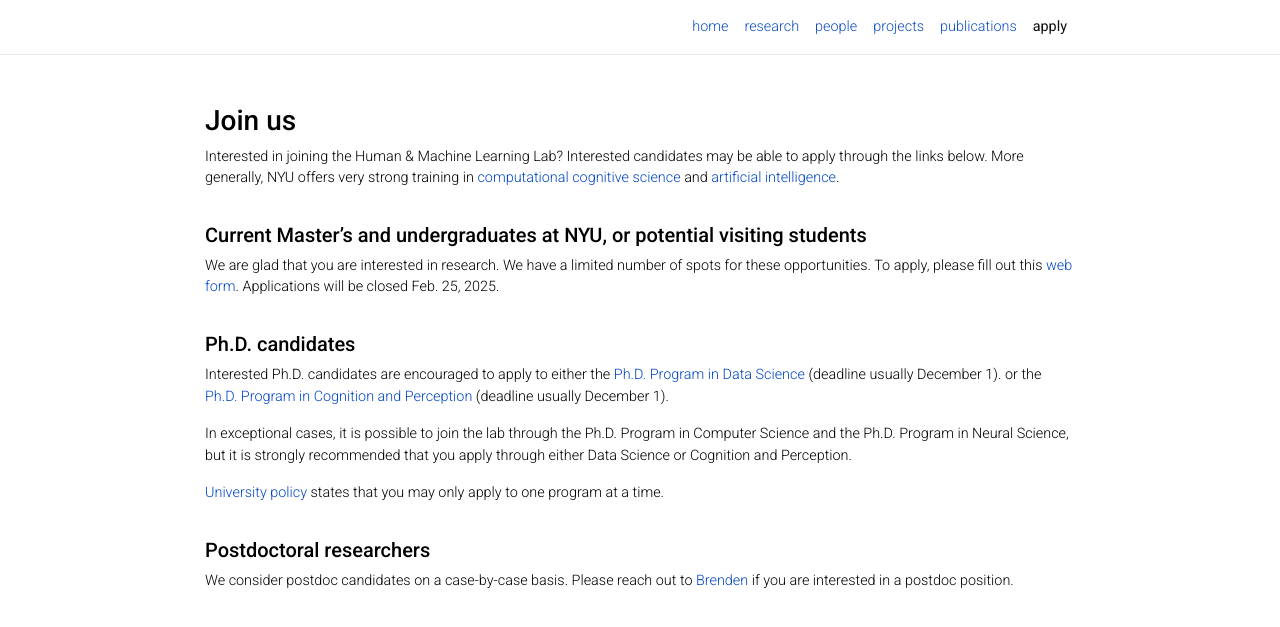
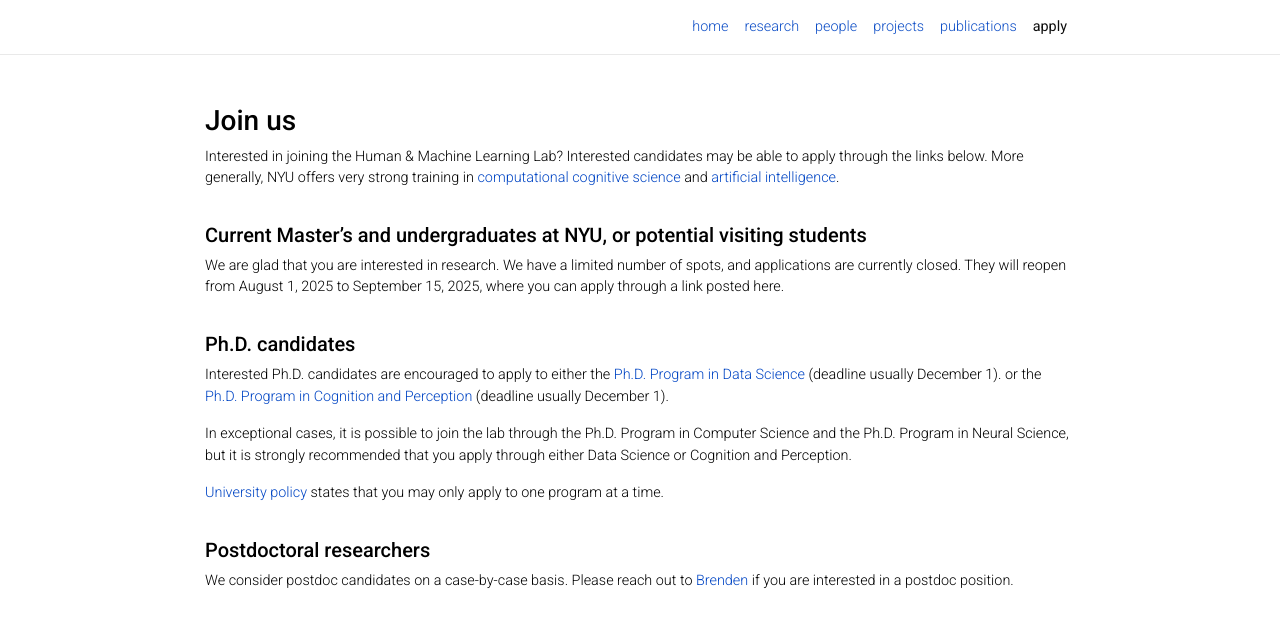
Before and after one commit to lake-lab/lake-lab.github.io, a Jekyll site: the page built from _pages/apply.md, in a window 1280 px wide. Shown: the top 627 px of the page. Built offline with Jekyll 4.4.1, drawn with Linux system fonts in a browser that asks for light colours; nearby versions of some CDN libraries; comment, search, counter and statistics services are not loaded; a style sheet for code colours, icons or effects is not loaded.

Commit message:
pages apply

```diff
--- a/_pages/apply.md
+++ b/_pages/apply.md
@@ -12,11 +12,9 @@
 <hr class='invis'>
 ##### __Current Master's and undergraduates at NYU, or potential visiting students__
 
-<!-- We are glad that you are interested in research. We have a limited number of spots, and applications are currently closed. They will reopen from Jan. 1, 2025 to Feb. 25, 2025, where you can apply through a link posted here. -->
+We are glad that you are interested in research. We have a limited number of spots, and applications are currently closed. They will reopen from August 1, 2025 to September 15, 2025, where you can apply through a link posted here.
 
-We are glad that you are interested in research. We have a limited number of spots for these opportunities. To apply, please fill out this [web form](https://forms.gle/XjDdgBHbk1VfBcSe7). Applications will be closed Feb. 25, 2025.
-
-<!-- We aim to get back to you within 1 week with next steps, which are usually a take-home assignment or a note that we unfortunately don't have any opportunities available. If you don't hear from us within a week, please follow up (brenden@nyu.edu). -->
+<!-- We are glad that you are interested in research. We have a limited number of spots for these opportunities. To apply, please fill out this [web form](https://forms.gle/XjDdgBHbk1VfBcSe7). Applications will be closed Feb. 25, 2025. -->
 
 <hr class='invis'>
 ##### __Ph.D. candidates__
```
